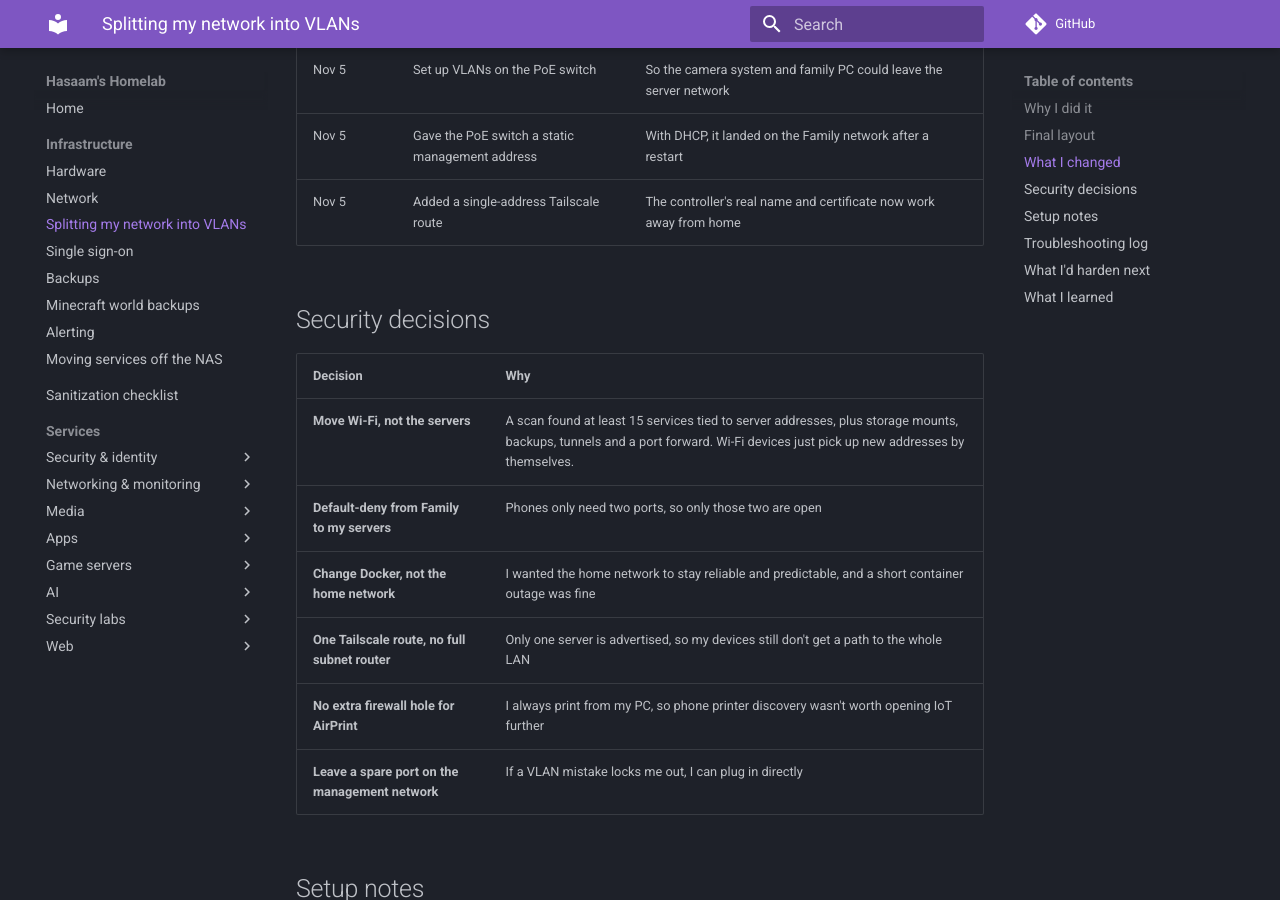
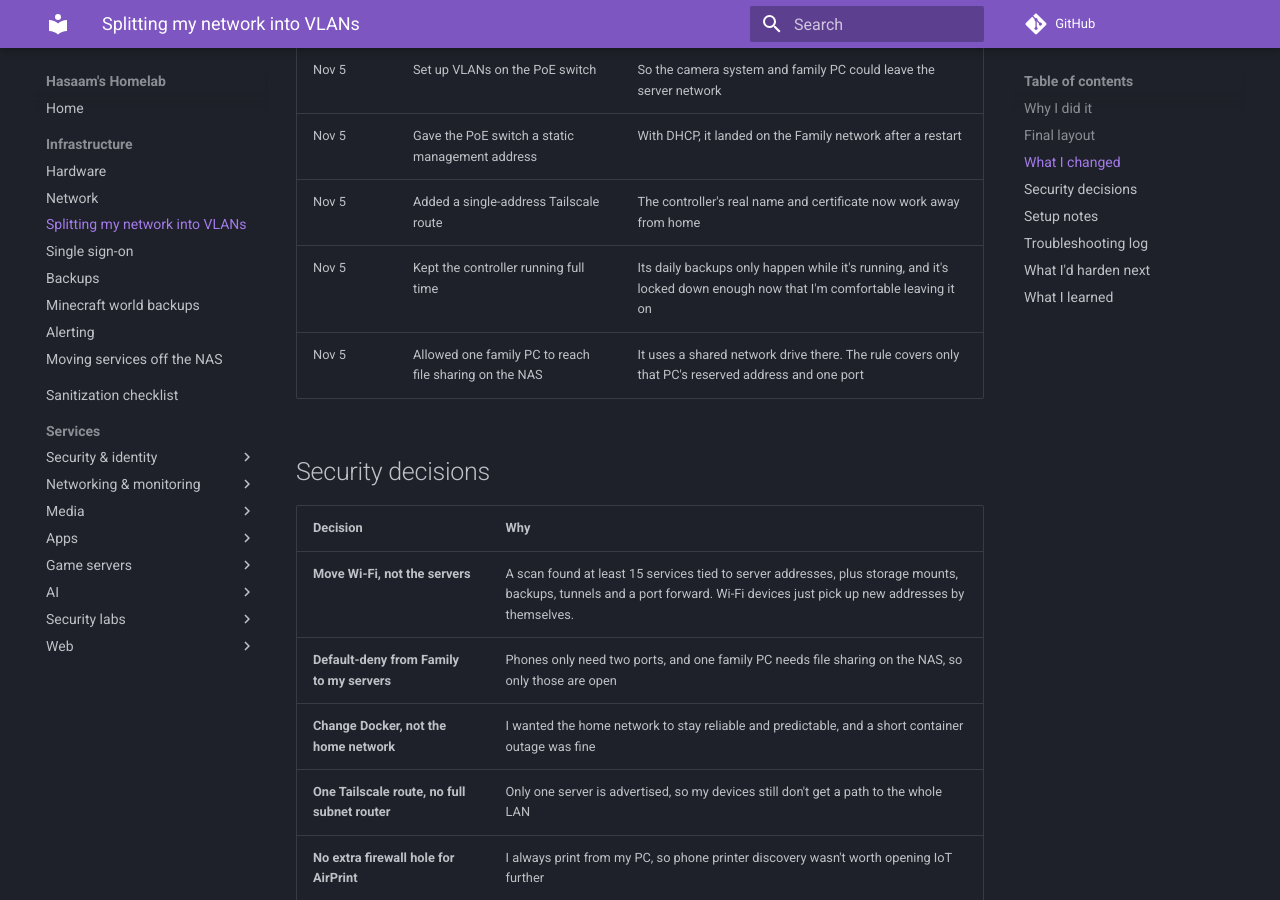
Before and after one commit to Shineori/homelab, an MkDocs documentation site: the page built from docs/infrastructure/vlan-segmentation.md, in a window 1280 px wide and 900 px high, scrolled down 2111 px. Built offline with MkDocs 1.6.1 and Material for MkDocs 9.7.7, drawn with Linux system fonts in a browser that asks for light colours; comment, search, counter and statistics services are not loaded; some of the changed text lies outside the part shown.

Commit message:
Keep Omada controller always on, document family PC file sharing rule

```diff
--- a/docs/infrastructure/vlan-segmentation.md
+++ b/docs/infrastructure/vlan-segmentation.md
@@ -36,7 +36,7 @@ flowchart TD
 | Default | 1 | Servers, my main PC, network gear management | Everything |
 | IoT | 20 | Printer, camera system, smart devices | Internet only |
 | Guest | 30 | Visitors | Internet only |
-| Family | 40 | Phones, tablets, a family PC | Internet, IoT, and two allowed server ports |
+| Family | 40 | Phones, tablets, a family PC | Internet, IoT, and a few allowed server ports |
 
 ## What I changed
 
@@ -54,13 +54,15 @@ flowchart TD
 | Nov 5 | Set up VLANs on the PoE switch | So the camera system and family PC could leave the server network |
 | Nov 5 | Gave the PoE switch a static management address | With DHCP, it landed on the Family network after a restart |
 | Nov 5 | Added a single-address Tailscale route | The controller's real name and certificate now work away from home |
+| Nov 5 | Kept the controller running full time | Its daily backups only happen while it's running, and it's locked down enough now that I'm comfortable leaving it on |
+| Nov 5 | Allowed one family PC to reach file sharing on the NAS | It uses a shared network drive there. The rule covers only that PC's reserved address and one port |
 
 ## Security decisions
 
 | Decision | Why |
 |---|---|
 | **Move Wi-Fi, not the servers** | A scan found at least 15 services tied to server addresses, plus storage mounts, backups, tunnels and a port forward. Wi-Fi devices just pick up new addresses by themselves. |
-| **Default-deny from Family to my servers** | Phones only need two ports, so only those two are open |
+| **Default-deny from Family to my servers** | Phones only need two ports, and one family PC needs file sharing on the NAS, so only those are open |
 | **Change Docker, not the home network** | I wanted the home network to stay reliable and predictable, and a short container outage was fine |
 | **One Tailscale route, no full subnet router** | Only one server is advertised, so my devices still don't get a path to the whole LAN |
 | **No extra firewall hole for AirPrint** | I always print from my PC, so phone printer discovery wasn't worth opening IoT further |
@@ -97,6 +99,7 @@ The Docker move used [`docker-net-migrate.sh`](https://github.com/shineori/homel
 - [ ] Check whether the gateway's admin page can be reached from Family, and block it if so
 - [ ] Add a certificate-expiry alert, so a failed renewal gets noticed
 - [ ] Do a test restore of a controller backup
+- [ ] Limit the NAS share to the accounts that need it, since the firewall only controls who can connect
 
 ## What I learned
 
```
Also changed, not shown: README.md (+1 -1 lines), docs/index.md (+1 -1 lines), docs/infrastructure/hardware.md (+1 -1 lines), docs/services/omada-controller.md (+4 -4 lines).
